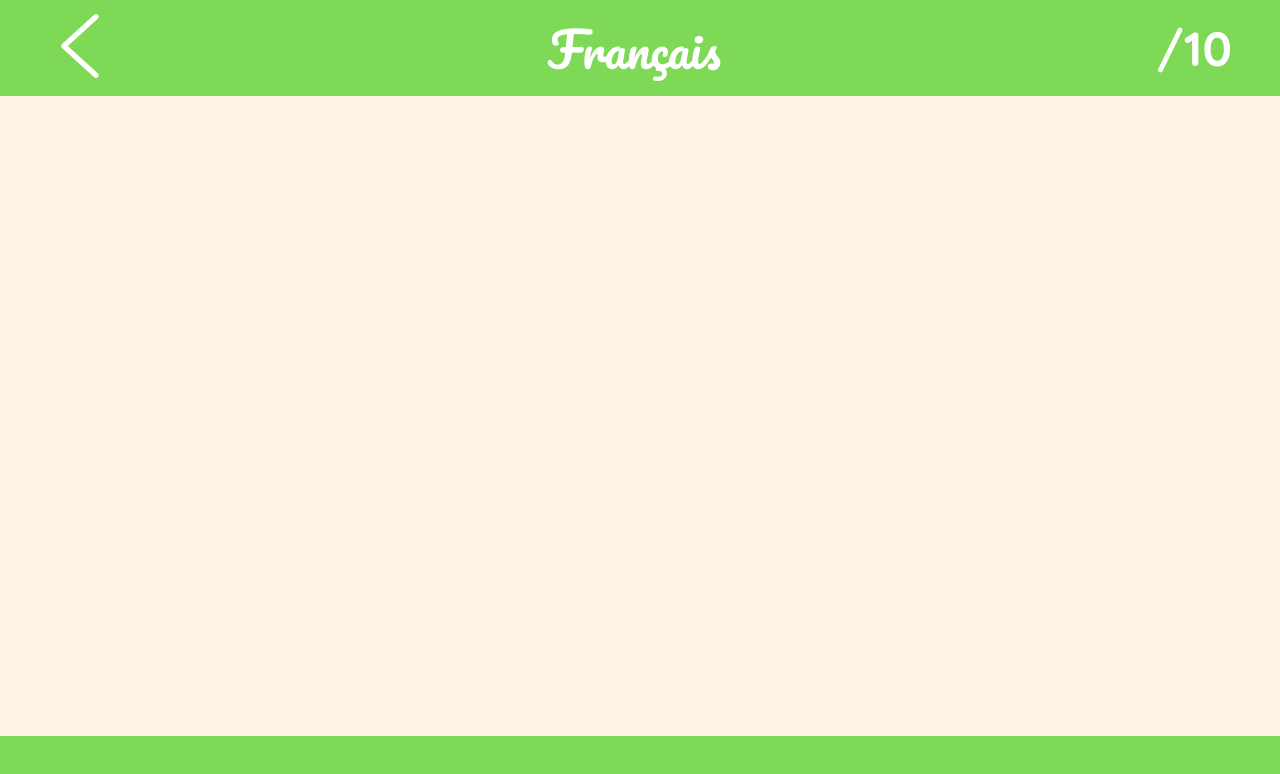
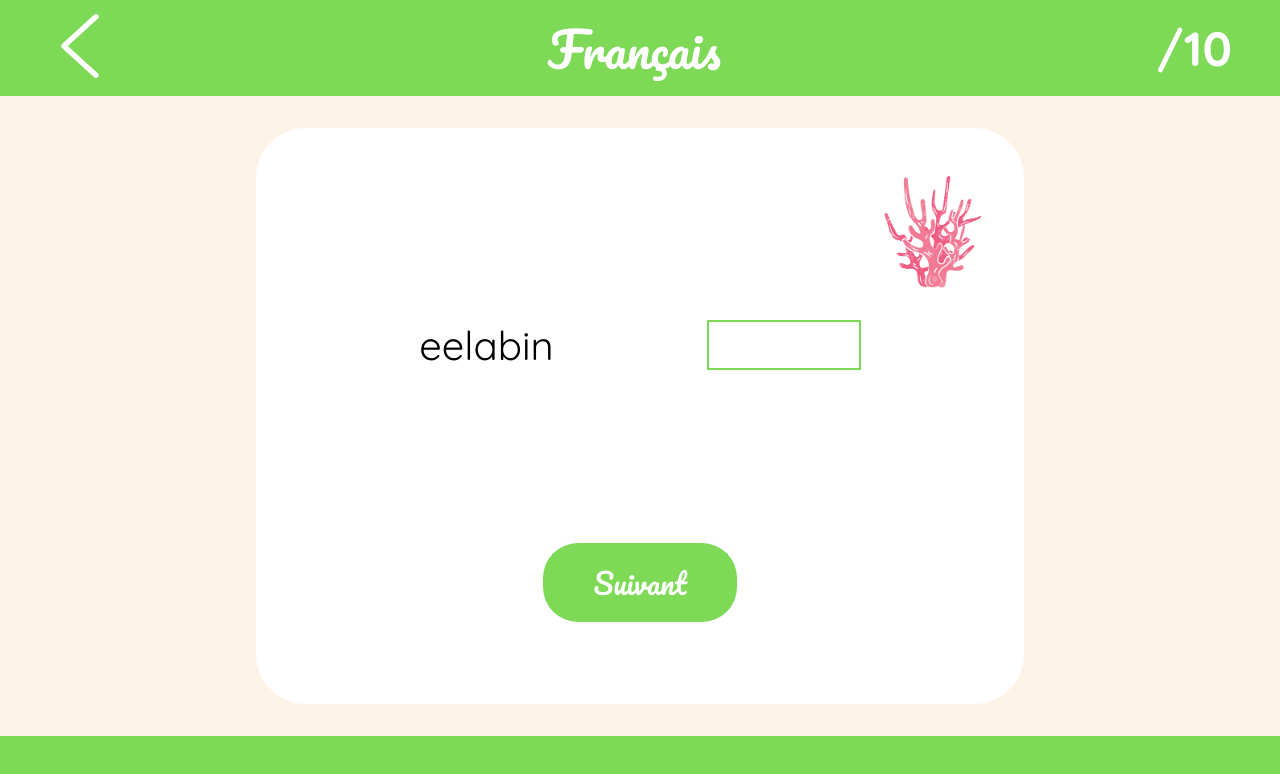
Before and after one commit to MathieuMrt/Mon-cahier-de-vacances, a React (Vite) app: page /francais in a window 1280 px wide. Shown: the top 774 px of the page. Built offline with nearby package versions, Linux system fonts and the light colour scheme.

Commit message:
function handleClick affichage blended mot

```diff
--- a/src/components/Francais/Francais.scss
+++ b/src/components/Francais/Francais.scss
@@ -23,3 +23,21 @@
         text-decoration:none;
  }
 }
+
+.JeuFr {
+    display : flex;
+    margin-top: 25%;
+    width: 100%;
+    gap: 20%;
+    justify-content: center;
+    padding-bottom: 10%;
+    &_mot{
+        font-size: 2.5rem;
+        font-family: $textFont;
+    }
+
+    &_input {
+        border: solid 2px $francaisColor;
+        width: 20%;
+    }
+}
--- a/src/components/Francais/JeuFr.jsx
+++ b/src/components/Francais/JeuFr.jsx
@@ -1,5 +1,8 @@
 import React from "react";
+import coral from "../../assets/images/coral.png";
+import { useState } from "react";
 
+const JeuFr = () => {
   const mots = [
     "baleine",
     "parasol",
@@ -12,33 +15,46 @@ const mots = [
     "valise",
     "paysage",
   ];
+  const [index, setIndex] = useState(0);
 
-const JeuFr = () => {
+  const handleClickJeuFr = () => {
+    console.log("lol");
+    setIndex((e) => (e + 1) % blendedArray.length);
+  };
+
+  console.log(mots[0]);
 
   const blendLetters = (mots) => {
     var blendedMots = mots.map((mot) => {
-            const letter = mot.split('');
+      const letter = mot.split("");
 
-            for (let i = letter.length-1; i> 0 ; i--) {
+      for (let i = letter.length - 1; i > 0; i--) {
         var j = Math.floor(Math.random() * (i + 1));
         var temp = letter[i];
         letter[i] = letter[j];
         letter[j] = temp;
-
       }
-        const blendedMot = letter.join('');
+      const blendedMot = letter.join("");
 
       return blendedMot;
+    });
+    return blendedMots;
+  };
+  const blendedArray = blendLetters(mots);
+  console.log(blendedArray);
 
-        })
-        return blendedMots;
-      }
-
-
-  console.log(blendLetters(mots))
-
-
-  return  <div></div>;
+  return (
+    <div className="Consigne">
+      <div className="JeuFr">
+        <img src={coral} alt="coral" className="Consigne_img" />
+        <p className="JeuFr_mot">{blendedArray[index]}</p>
+        <input type="text" className="JeuFr_input"></input>
+      </div>
+      <button className="Francais_button" onClick={handleClickJeuFr}>
+        Suivant
+      </button>
+    </div>
+  );
 };
 
 export default JeuFr;
```
Lines whose indentation alone changed are shown as unchanged.
